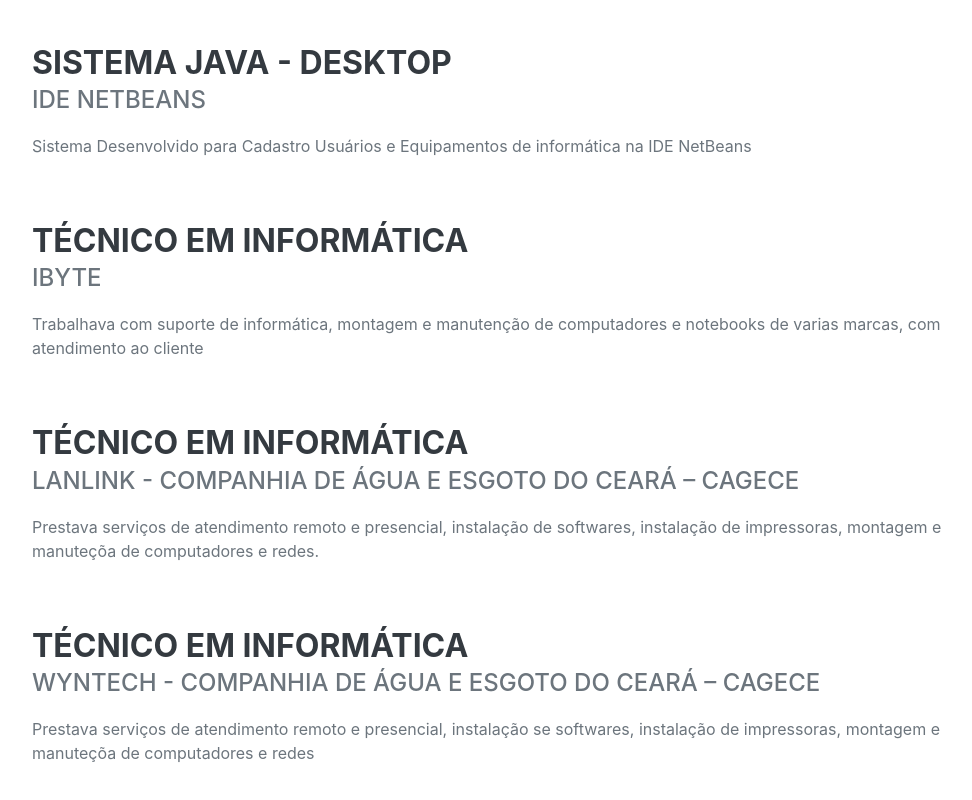
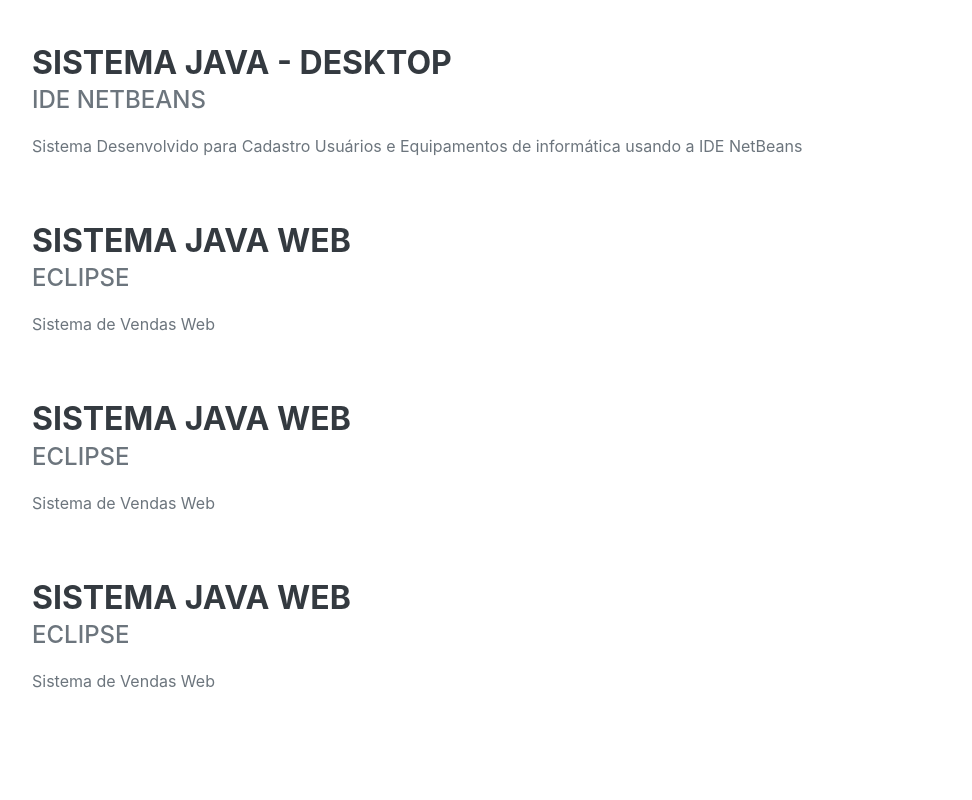
Before and after one commit to AndreFranklinWeb/meuportfolio, a plain HTML site: page index.html in a window 1280 px wide. Shown: the part 4773-5573 px from the top of the page, without its empty margins (288-1260 px from the left). Drawn offline with nearby package versions, Linux system fonts and the light colour scheme; a web font is replaced by a local one.

Commit message:
Alteração nos interesses

```diff
--- a/index.html
+++ b/index.html
@@ -184,8 +184,8 @@
         <section class="resume-section" id="Interesses">
             <div class="resume-section-content">
                 <h2 class="mb-5">Intereses</h2>
-                <p>Além de ser um desenvolvedor web, eu aproveito a maior parte do tempo ao ar livre para viajar com a familia, estudar novas tecnologias e se divertir um pouco.
-                    <p class="mb-0">Quando forçado a ficar dentro de casa, sigo uma série de filmes e Futebol, sou uma pessoa que sempre procuro me atulaizar no meu tempo livre explorando os mais recentes avanços tecnológicos no mundo do desenvolvimento de sistemas.
+                <p>Além de ser um desenvolvedor web, eu aproveito a maior parte do tempo ao ar livre para estudar novas tecnologias e se divertir um pouco.
+                    <p class="mb-0">Quando forçado a ficar dentro de casa, sou uma pessoa que sempre procuro me atulaizar no meu tempo livre explorando os mais recentes avanços tecnológicos no mundo.
                     </p>
             </div>
         </section>
@@ -200,31 +200,31 @@
                     <div class="flex-grow-1">
                         <h3 class="mb-0">Sistema Java - Desktop</h3>
                         <div class="subheading mb-3">IDE NetBeans</div>
-                        <p>Sistema Desenvolvido para Cadastro Usuários e Equipamentos de informática na IDE NetBeans</p>
+                        <p>Sistema Desenvolvido para Cadastro Usuários e Equipamentos de informática usando a IDE NetBeans</p>
                     </div>
                 </div>
 
                 <div class="d-flex flex-column flex-md-row justify-content-between mb-5">
                     <div class="flex-grow-1">
-                        <h3 class="mb-0">Técnico em Informática</h3>
-                        <div class="subheading mb-3">Ibyte</div>
-                        <p>Trabalhava com suporte de informática, montagem e manutenção de computadores e notebooks de varias marcas, com atendimento ao cliente</p>
+                        <h3 class="mb-0">Sistema Java Web</h3>
+                        <div class="subheading mb-3">Eclipse</div>
+                        <p>Sistema de Vendas Web</p>
                     </div>
                 </div>
 
                 <div class="d-flex flex-column flex-md-row justify-content-between mb-5">
                     <div class="flex-grow-1">
-                        <h3 class="mb-0">Técnico em Informática</h3>
-                        <div class="subheading mb-3">Lanlink - Companhia de Água e Esgoto do Ceará – Cagece</div>
-                        <p>Prestava serviços de atendimento remoto e presencial, instalação de softwares, instalação de impressoras, montagem e manuteçõa de computadores e redes.</p>
+                        <h3 class="mb-0">Sistema Java Web</h3>
+                        <div class="subheading mb-3">Eclipse</div>
+                        <p>Sistema de Vendas Web</p>
                     </div>
                 </div>
 
-                <div class="d-flex flex-column flex-md-row justify-content-between">
+                <div class="d-flex flex-column flex-md-row justify-content-between mb-5">
                     <div class="flex-grow-1">
-                        <h3 class="mb-0">Técnico em Informática</h3>
-                        <div class="subheading mb-3">Wyntech - Companhia de Água e Esgoto do Ceará – Cagece </div>
-                        <p>Prestava serviços de atendimento remoto e presencial, instalação se softwares, instalação de impressoras, montagem e manuteçõa de computadores e redes</p>
+                        <h3 class="mb-0">Sistema Java Web</h3>
+                        <div class="subheading mb-3">Eclipse</div>
+                        <p>Sistema de Vendas Web</p>
                     </div>
                 </div>
             </div>
```
